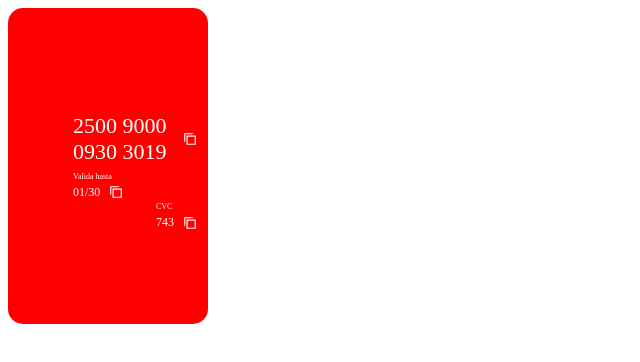
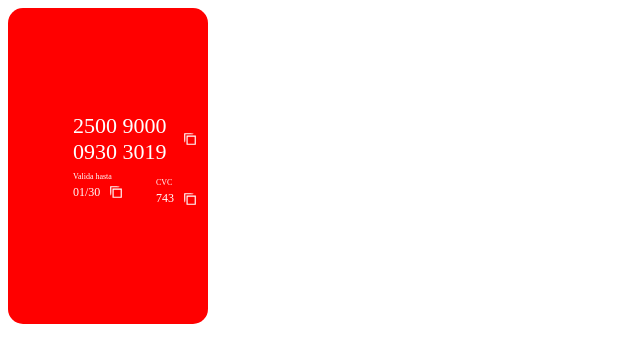
Before and after one commit to juanxbd/boxStyles, a plain HTML site: page index.html in a window 1280 px wide. Shown: the full height of the page, 0-640 px from the left. Drawn offline with Linux system fonts and the light colour scheme.

Commit message:
Update styles.css
Add changes

```diff
--- a/styles.css
+++ b/styles.css
@@ -106,7 +106,7 @@
 .mea-cvv-result {
   position: absolute;
   right: 13px;
-  bottom: 84px;
+  bottom: 108px;
 }
 
 .mea-preloaded-data-overlay .mea-show-card-details {
```
